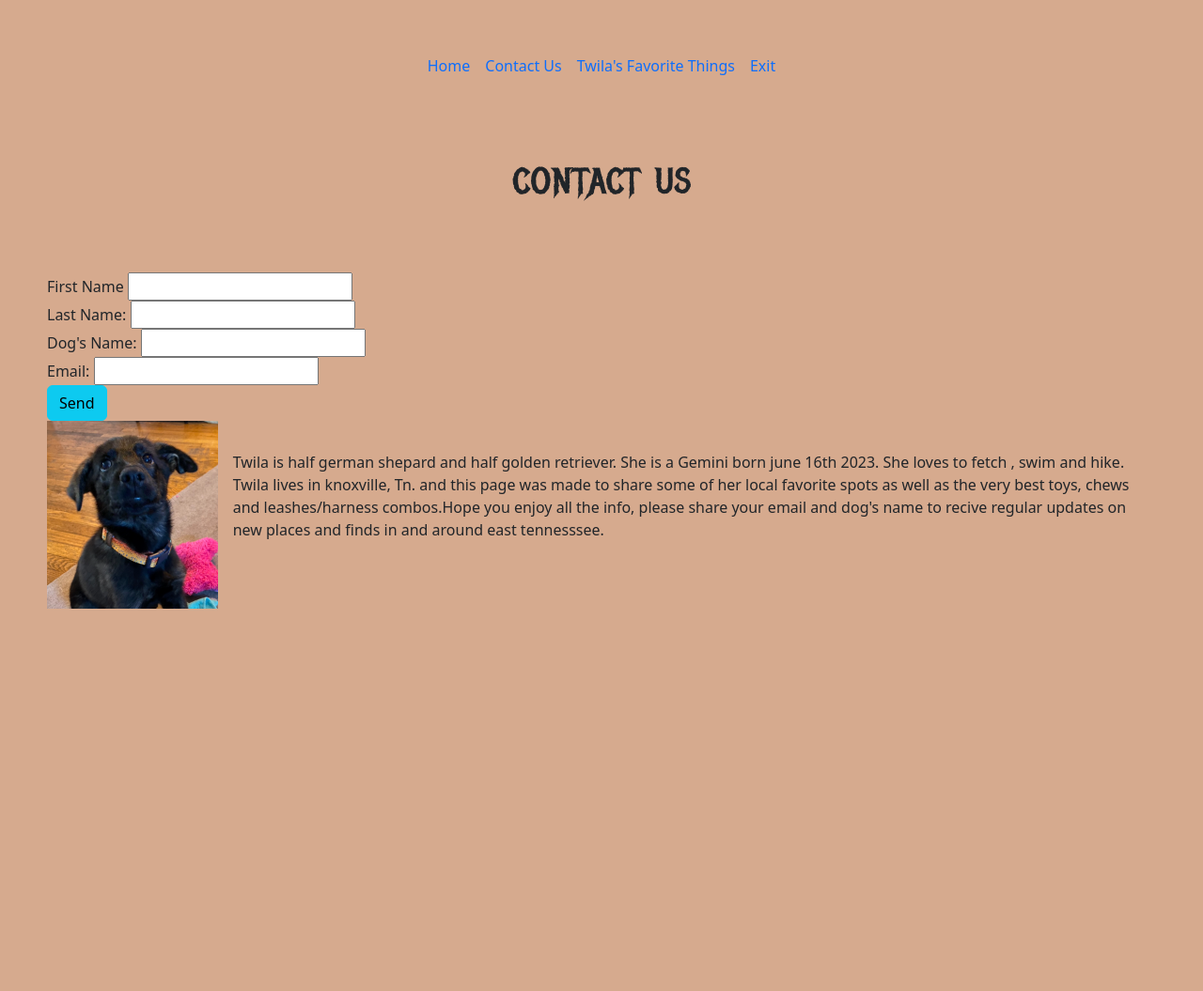
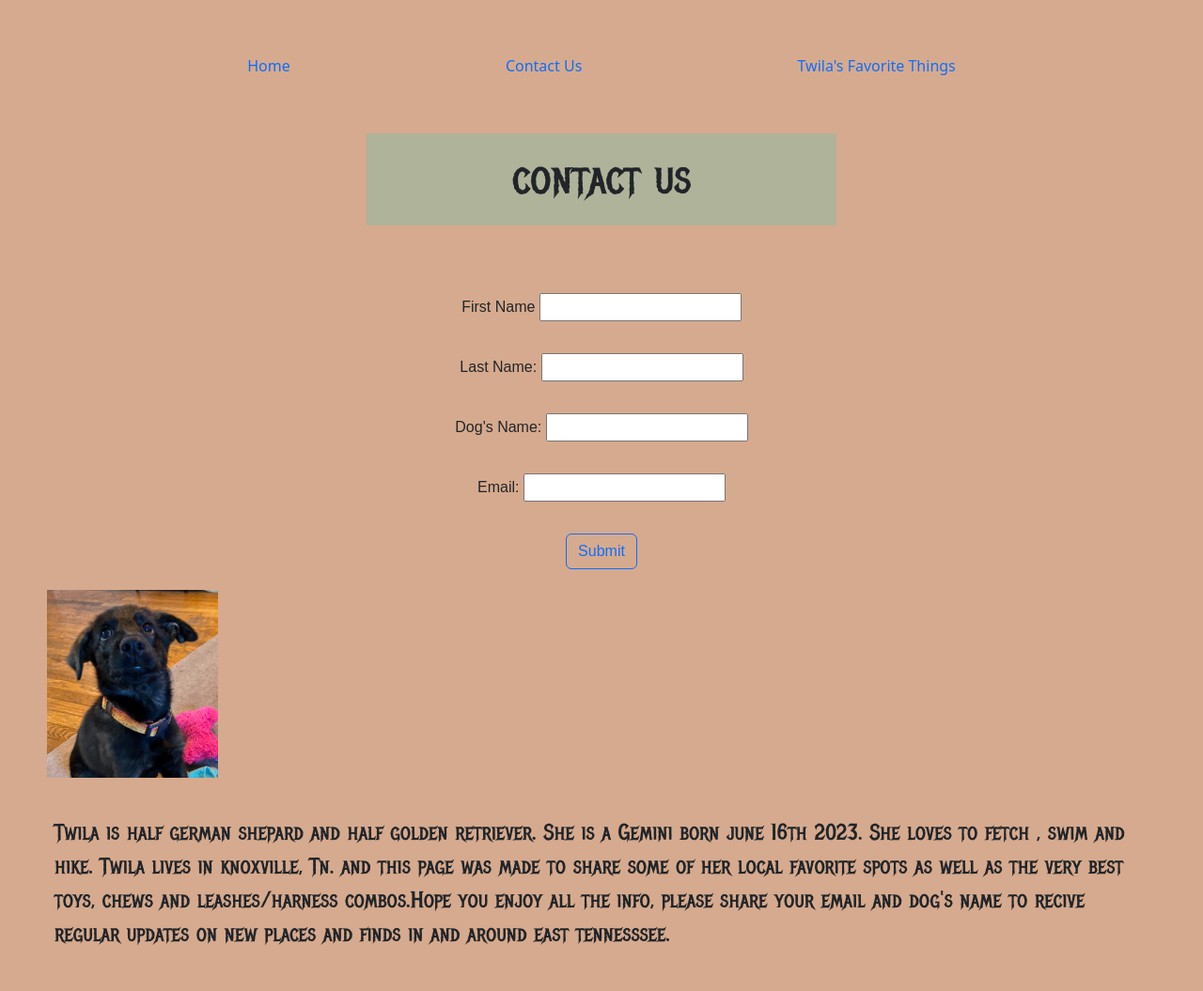
Before and after one commit to Melissa127405/Project-1, a plain HTML site: page contact.html in a window 1280 px wide. Shown: the whole page at 94% size. Before the commit the page ends 800 px from the top, so only its background shows below. Drawn offline with nearby package versions, Linux system fonts and the light colour scheme.

Commit message:
readme update

```diff
--- a/contact.html
+++ b/contact.html
@@ -10,9 +10,8 @@
     <link href="https://cdn.jsdelivr.net/npm/bootstrap@5.3.8/dist/css/bootstrap.min.css" rel="stylesheet" integrity="sha384-sRIl4kxILFvY47J16cr9ZwB07vP4J8+LH7qKQnuqkuIAvNWLzeN8tE5YBujZqJLB" crossorigin="anonymous">
     <link rel="stylesheet" href="./styles/style.css">
 </head>
-</body>
-    <div class="d-flex justify-content-evenly">
-    <ul class="nav nav-underline">
+  <header>
+    <ul class="nav nav-underline , d-flex justify-content-evenly">
       <li class="nav-item">
       <a class="nav-link home" aria-current="page" href="./index.html">Home</a>
       </li>
@@ -22,60 +21,58 @@
       <li class="nav-item">
       <a class="nav-link Twila's Favorite things" href="./lists.html">Twila's Favorite Things</a>
       </li>
-      <li class="nav-item">
-      <a class="nav-link exit" aria-disabled="true">Exit</a>
-      </li>
-    </ul>
-    </div>
+     </ul>
+    </header>
+
     <main>
     <div class="d-flex justify-content-evenly"><h1>contact us</h1></div>
-    <form action="#" method="get">
-    <div class="form-row">
+    <div>
+    <form action="#" method="get"></form>
+    <section class="form-row">
     <label>
         First Name
       <input type="text" name="first name" id="first-name"/>
     </label>
-    </div>
-    <div class="form-row">
-    <label for="last-name">
+  </section>
+  <section class="form-row">
+    <label>
         Last Name:
       <input type="text" name="Last name" id="last-name"/>
     </label>
-    </div>
-    <div class="form-row">
-    <label for="Dog's-name">
+    </section>
+    <section class="form-row">
+    <label>
         Dog's Name:
       <input type="text" name="dog name" id="dog-name" required/>
     </label>
-    </div>
-    <section>
-      <div class="form-row">
+    </section>
+ <section class="form-row">
         <label for="Email">
          Email:
          <input type="email" name="Email" id="Email" required/>
         </label>
-      </div>
-    </div class="form-row">
-    <button type="submit" class="btn btn-info">Send</button>
-    </div>
-    </section>
-    <div class="d-flex">
-    <div class="flex-shrink-0">
+</section>
+<section class="form-row">
+     <button type="button" class="btn btn-outline-primary">Submit</button>
+  </section>
+</div>
+
+
+    <div class="flex-shrink-0 , d-flex"></div>
       <img
          src="./images/baby t.PNG" alt="3month old twila brindle puppy"
            height="200"
            class="baby-t"
            alt="Twila as a baby"/>
     </div>
-    <div class="flex-grow-1 ms-3">
+  </main>
+  <footer>
     </p>Twila is half german shepard and half golden retriever. She is a Gemini born
         june 16th 2023. She loves to fetch , swim and hike. Twila lives in knoxville, Tn.
         and this page was made to share some of her local favorite spots as well
         as the very best toys, chews and leashes/harness combos.Hope you enjoy all the
         info, please share your email and dog's name to recive regular updates on
         new places and finds in and around east tennesssee. </p>
-    </div>
-    </div>
-  </main>
-</body>
+   </footer>
+    </body>
 </html>
--- a/styles/style.css
+++ b/styles/style.css
@@ -3,7 +3,12 @@ body {
 background-color: rgba(165, 65, 3, 0.448);
 }
 
+.header {
+    text-align: center;
+}
+
 h1  {
+     background-color: rgba(73, 203, 186, 0.27);
     text-align: center;
     font-family:'metal mania';
     font-size: 3rem;
@@ -13,16 +18,32 @@ h1  {
     margin: 50px;
 }
 
-p{
-    container-type: initial;
+h2,h3,h4 {
+      font-size: 2.25rem;
+      font-family: 'metal mania'
+}
+
+p {
+    font-size: 1.5rem;
+    font-family: 'metal mania';
     padding: 8px;
 }
 
-.header {
-    text-align: center;
+.form-row {
+    font-family: fantasy;
+    font-display: fallback;
+    font-size: 1rem;
+    width: 75%;
+    margin: 10px auto;
+    padding: 12px 20px;
+    display: flex;
+    justify-content: center;
+
 }
 
-h2,h3,h4 {
-  font-size: 2.25rem;
-    font-family: 'metal mania'
+
+footer {
+        font-size: 1.5rem;
+        font-family: 'metal mania';
+        padding: 8px;
 }
```
Also changed, not shown: index.html (+4 -7 lines), lists.html (+7 -6 lines), 1 other file.
